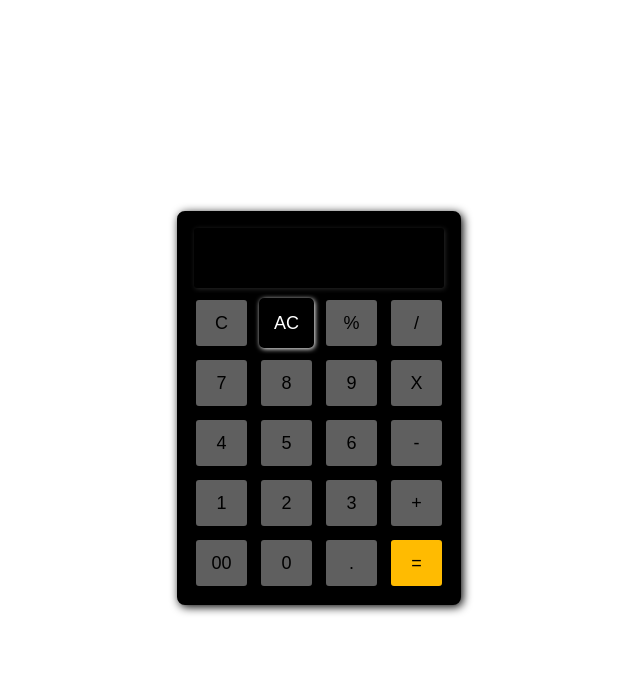
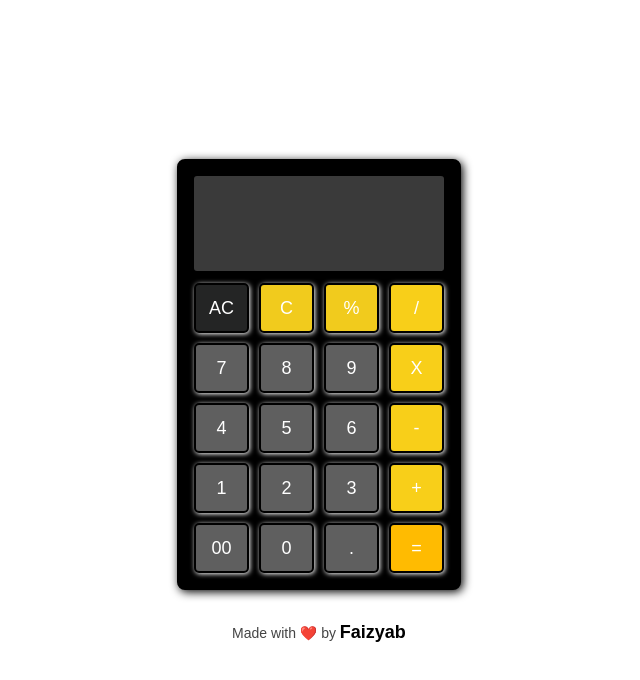
Before and after one commit to FaizyabHussain07/mybasiccalculator, a plain HTML site: page index.html in a window 1280 px wide. Both pictures are taken after a click on the button "AC". Shown: the whole page, without its empty margins (321-961 px from the left). Drawn offline with Linux system fonts and the light colour scheme.

Commit message:
updated-all

```diff
--- a/app.js
+++ b/app.js
@@ -1,16 +1,59 @@
 console.log("JavaScript Connected!");
 
-var screen = document.getElementById("screen");
+var calculate = document.getElementById("calculation");
+var answer = document.getElementById("result");
 
 function clickbtn(value){
-    screen.value += value
+    if(calculate.value === "Error" || answer.value === "Error"){
+        calculate.value = "";
+        answer.value = "";
+    }
+    calculate.value += value;
+    answer.value = "";
 }
+
 function empty(){
-    screen.value = ""
+    calculate.value = "";
+    answer.value = "";
 }
+
 function delete1val(){
-    screen.value = screen.value.slice(0,-1)
+    if(calculate.value === "Error" || answer.value === "Error"){
+        calculate.value = "";
+        answer.value = "";
+    } else {
+        calculate.value = calculate.value.slice(0,-1);
+        answer.value = "";
+    }
 }
-function Answer(){
-    screen.value = eval(screen.value)
+
+function ans(){
+    var exp = calculate.value;
+    var opt = "-+*/%";
+    var error = false;
+
+    if(exp === "") error = true;
+
+    if(opt.indexOf(exp[0]) !== -1 || opt.indexOf(exp[exp.length-1]) !== -1) error = true;
+
+    for(var i=0; i<exp.length-1; i++){
+        if(opt.indexOf(exp[i]) !== -1 && opt.indexOf(exp[i+1]) !== -1){
+            error = true;
+            break;
+        }
+    }
+
+    if(error){
+        calculate.value = "Error";
+        answer.value = "Error";
+        return;
+    }
+
+    let result = eval(exp);
+    if(isNaN(result)){
+        calculate.value = "Error";
+        answer.value = "Error";
+    } else {
+        answer.value = result;
+    }
 }
--- a/index.html
+++ b/index.html
@@ -3,39 +3,45 @@
 <head>
     <meta charset="UTF-8">
     <meta name="viewport" content="width=device-width, initial-scale=1.0">
-    <title>Document</title>
+    <title>Calculator by Faizyab</title>
     <link rel="stylesheet" href="style.css">
 </head>
 <body>
 
+    <div class="main-container">
         <div class="Calculator">
-        <input type="text" id="screen" readonly>
+            <input type="text" id="calculation" readonly>
+            <input type="text" id="result" readonly>
             <div class="buton">
-            <button onclick="delete1val('')" >C</button>
                 <button onclick="empty('')" class="nothing">AC</button>
-            <button onclick="clickbtn('%')" >%</button>
-            <button onclick="clickbtn('/')" >/</button>
+                <button class="opt-color-u" onclick="delete1val('')" >C</button>
+                <button class="opt-color-u" onclick="clickbtn('%')" >%</button>
+                <button class="opt-color" onclick="clickbtn('/')" >/</button>
 
                 <button onclick="clickbtn('7')" >7</button>
                 <button onclick="clickbtn('8')" >8</button>
                 <button onclick="clickbtn('9')" >9</button>
-            <button onclick="clickbtn('X')" >X</button>
+                <button class="opt-color" onclick="clickbtn('*')" >X</button>
 
                 <button onclick="clickbtn('4')" >4</button>
                 <button onclick="clickbtn('5')" >5</button>
                 <button onclick="clickbtn('6')" >6</button>
-            <button onclick="clickbtn('-')" >-</button>
+                <button class="opt-color" onclick="clickbtn('-')" >-</button>
 
                 <button onclick="clickbtn('1')" >1</button>
                 <button onclick="clickbtn('2')" >2</button>
                 <button onclick="clickbtn('3')" >3</button>
-            <button onclick="clickbtn('+')" >+</button>
+                <button class="opt-color" onclick="clickbtn('+')" >+</button>
 
                 <button onclick="clickbtn('00')" >00</button>
                 <button onclick="clickbtn('0')" >0</button>
                 <button onclick="clickbtn('.')" >.</button>
-            <button onclick="Answer('=')" class="Ans">=</button>
+                <button onclick="ans('=')" class="Ans">=</button>
             </div>
+        </div>
+        <footer class="footer">
+            <p>Made with ❤️ by <span>Faizyab</span></p>
+        </footer>
     </div>
 
     <script src="app.js"></script>
--- a/style.css
+++ b/style.css
@@ -16,17 +16,30 @@ body {
     background: #000000;
 }
 
-#screen {
-    margin-bottom: 10px;
+#calculation{
+    font-size: 18px;
+    padding: 5px;
+    border: none;
+    width: 96%;
+    outline: none;
+    height: 35px;
+    text-align: right;
+    background: #3a3a3a;
+    border-radius: 3px 3px 0px 0px;
+    color: #ffffff;
+}
+
+#result {
+    margin-bottom: 12px;
     font-size: 20px;
     padding: 5px;
     border: none;
+    outline: none;
     width: 96%;
-    box-shadow: 1px 1px 5px #292929;
-    height: 50px;
+    height: 40px;
     text-align: right;
-    background: #000000;
-    border-radius: 3px;
+    background: #3a3a3a;
+    border-radius: 0px 0px 3px 3px;
     color: #ffffff;
 }
 
@@ -39,8 +52,9 @@ body {
 button {
     border-radius: 5px;
     background: #5f5f5f;
-    color: rgb(0, 0, 0);
+    /* color: rgb(0, 0, 0); */
     cursor: pointer;
+    color: #fff;
     height: 50px;
     border: 2px solid #000000;
     font-size: 18px;
@@ -49,18 +63,54 @@ button {
 
 .Ans {
     background: #ffbb01;
+}
 
+.opt-color{
+    background-color: #f8cf19;
+}
+
+.opt-color-u{
+    background-color: #f1cb1d;
+}
+
+.opt-color-u:hover{
+    background-color: #fad222;
+}
+
+.opt-color:hover{
+    background-color: #f8cf19;
 }
 
 .Ans:hover {
-    background-color: #0e008a;
+    background-color:  #fbff00;
+    color: #000;
 }
 
 .nothing {
-    background: #000000;
+    background: #242525;
     color: #ffffff;
 }
 
 .nothing:hover {
     background: #1a1a1a;
 }
+
+.main-container {
+    display: flex;
+    flex-direction: column;
+    align-items: center;
+    width: 100%;
+}
+
+.footer {
+    margin-top: 18px;
+    color: #444;
+    font-size: 14px;
+    text-align: center;
+}
+
+.footer span {
+    font-weight: bold;
+    color: #000;
+    font-size: large;
+}
```
Lines whose indentation alone changed are shown as unchanged.
